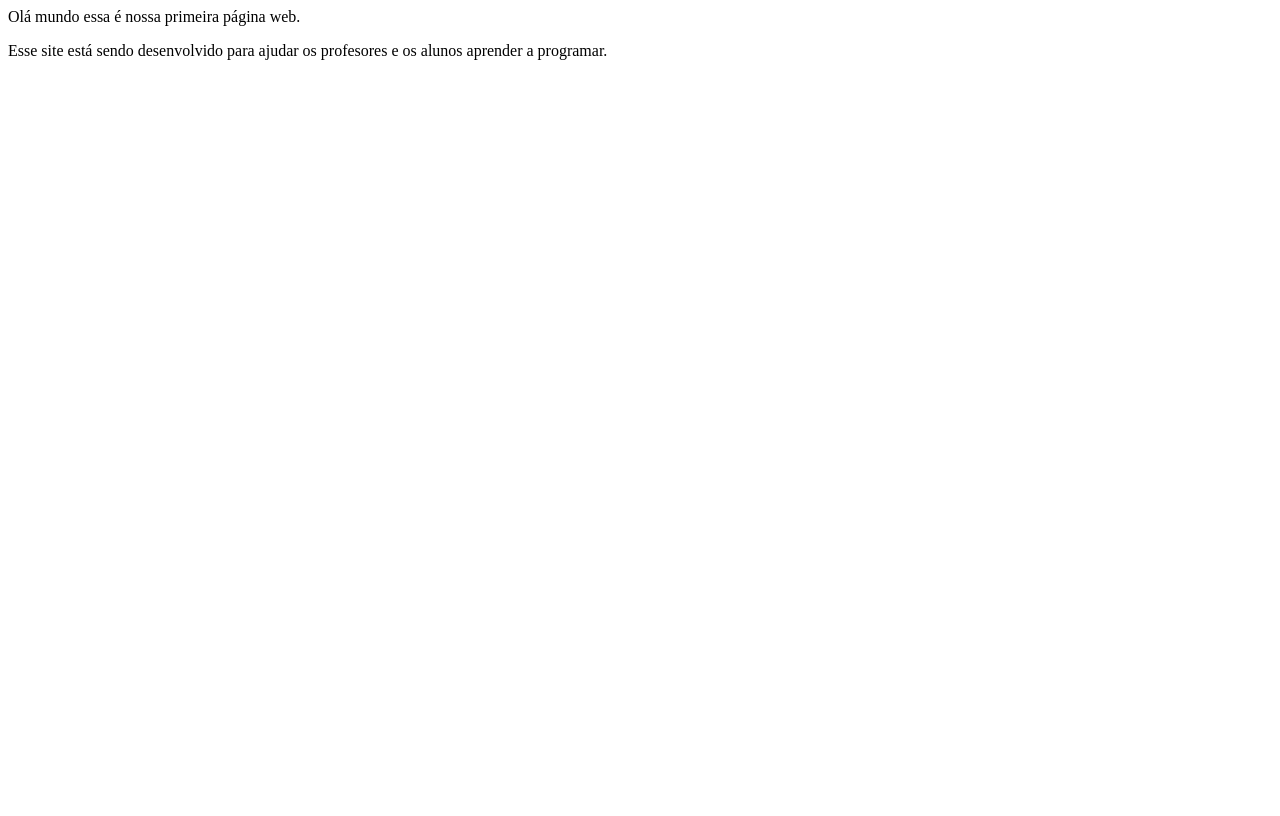
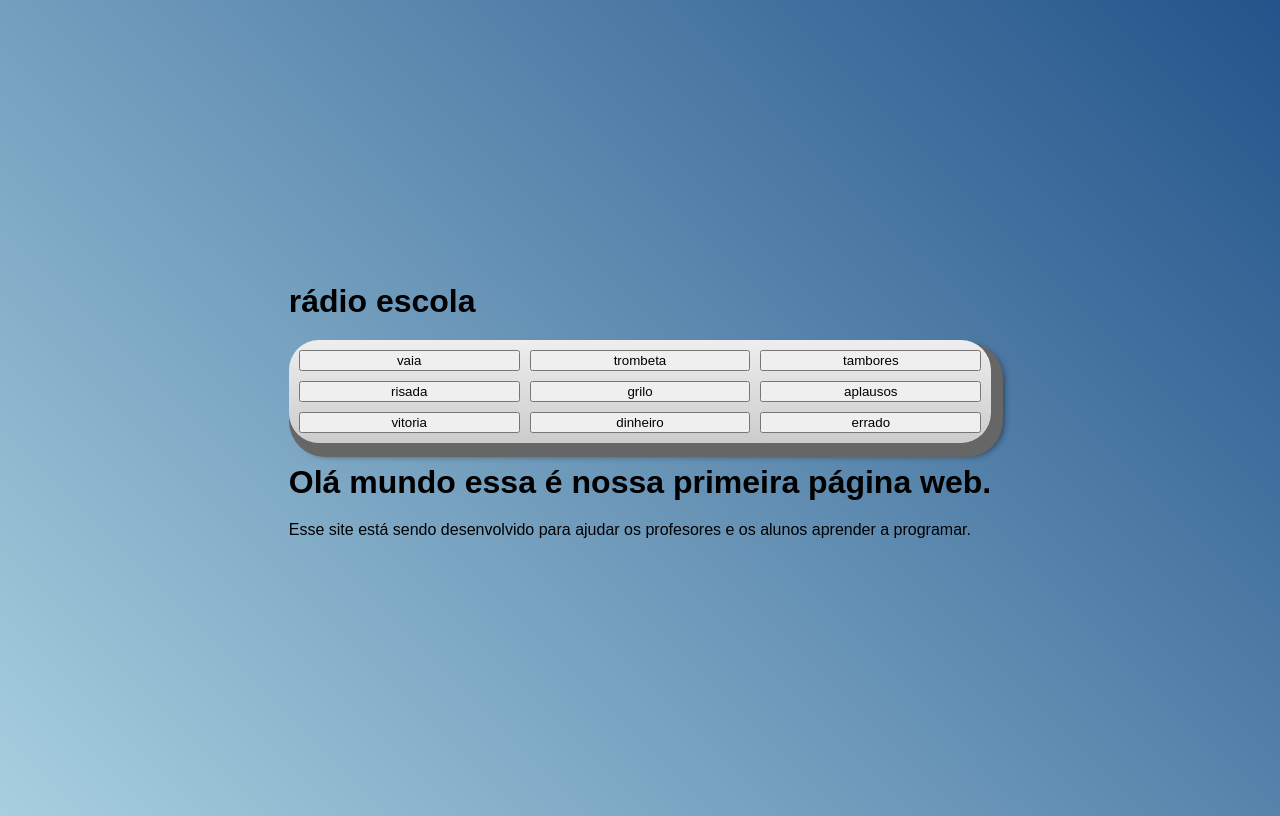
Before and after one commit to florosa21/R-dio-Escola, a plain HTML site: page Create index.html in a window 1280 px wide. Drawn offline with Linux system fonts and the light colour scheme.

Commit message:
rthhranstjjj

```diff
--- a/Create index.html
+++ b/Create index.html
@@ -1,9 +1,40 @@
 <!DOCTYPE html>
-<html lang="en">
+<html lang="pt">
 <head>
 <meta charset="UTF-8"
-<meta http-equiv="X-UA-compatible" content="IE=edge">
-<meta name="viewport" content="
+<meta name=" viewport" content="width=device-width, initial-scale=1.0">
+<link rel="stylesheet" href="style.css">
+<title> RÁDIO ESCOLA JP </title>
+<link rel="icon" type="image/png" hret="bateria /bateria.png">
+</head>
+<body>
+<header>
+<main>
+ <h1>rádio escola </H1>
+<section class="teclado">
+    <button class="tecla tecla_vaia"> vaia  </button>
+    <button class="tecla tecla_trombeta"> trombeta </button>
+    <button class="tecla tecla_tambores"> tambores </button>
+    <button class="tecla tecla_risada"> risada  </button>
+    <button class="tecla tecla_grilo"> grilo  </button>
+
+
+    <button class="tecla tecla_aplausos"> aplausos  </button>
+    <button class="tecla tecla_vitoria"> vitoria  </button>
+    <button class="tecla tecla_dinheiro"> dinheiro  </button>
+    <button class="tecla tecla_errado"> errado  </button>
+
+
+
+    </section>
+    <audio src="sounds/nomedoarquivodesom.wav" id="som_tecla_nomedatecla"></audio>
+
+
+     </section>
+     </body>
+      </html>
+
+
 
 
 
--- /dev/null
+++ b/style.css
@@ -0,0 +1,47 @@
+:root {
+    --cinza: #aaa;
+    --vermelha: #e93d50;
+    --vermelha-escura: #af303f;
+    --branca: #fff;
+--Luz: rgb(229, 255, 0);
+
+}
+
+body {
+    display: flex;
+    align-items: center;
+background: linear-gradient(45deg, #a7cfdf 0%, #23538a 100%);
+
+
+justify-content: center;
+
+flex-direction: column;
+
+font-family: 'montserrat', sans-serif;
+
+min-height: 100vh;
+
+}
+
+h1 {
+ color: var(--branco);
+ margin-bottom: 20px;
+ font-size: 2rem;
+ }
+
+ .teclado{
+    background: linear-gradient(to bottom, #eeeeee 0%, #cccccc 100%);
+
+    box-shadow: 6px 8px 0 6px #666, 10px 10px 10px #000;
+
+    border-radius: 30px;
+
+    display: grid;
+
+    gap: 10px;
+
+    grid-template-columns: repeat(3, 1fr);
+
+    padding: 10px;
+
+     }
```
